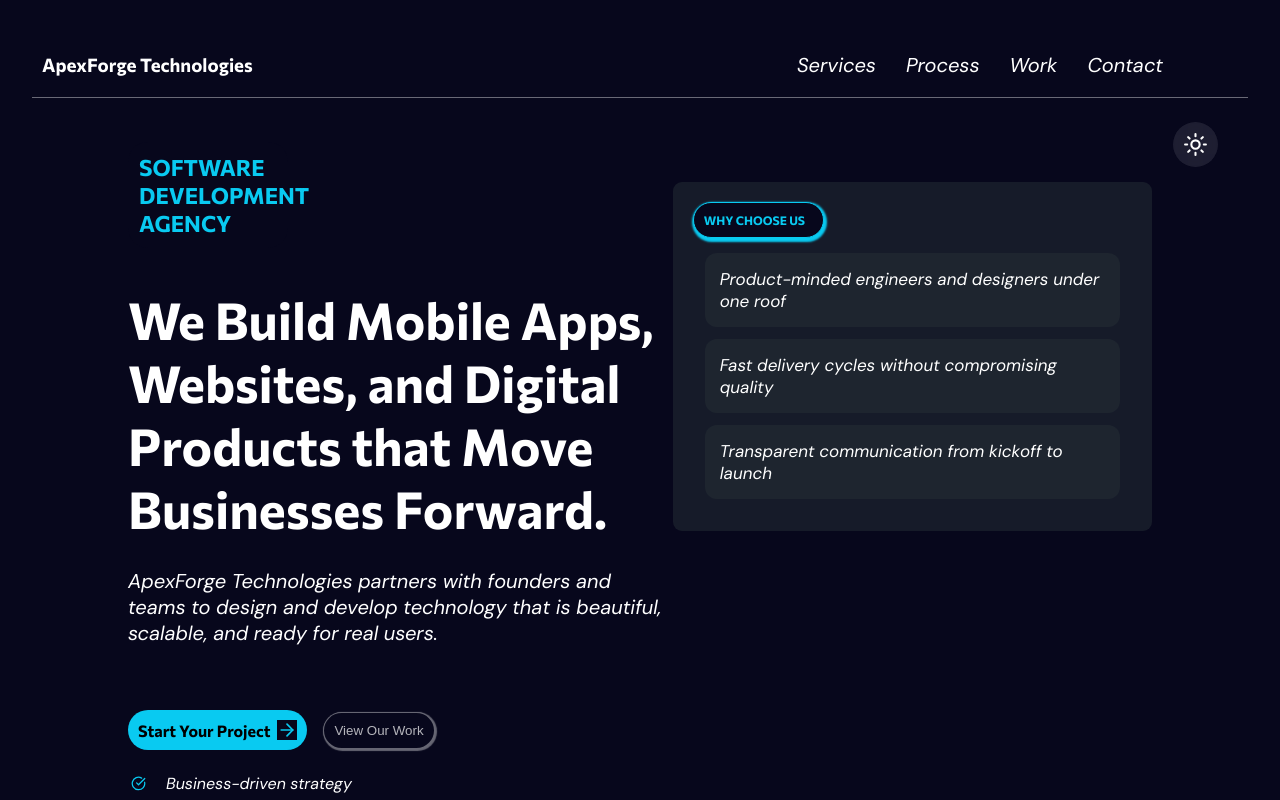
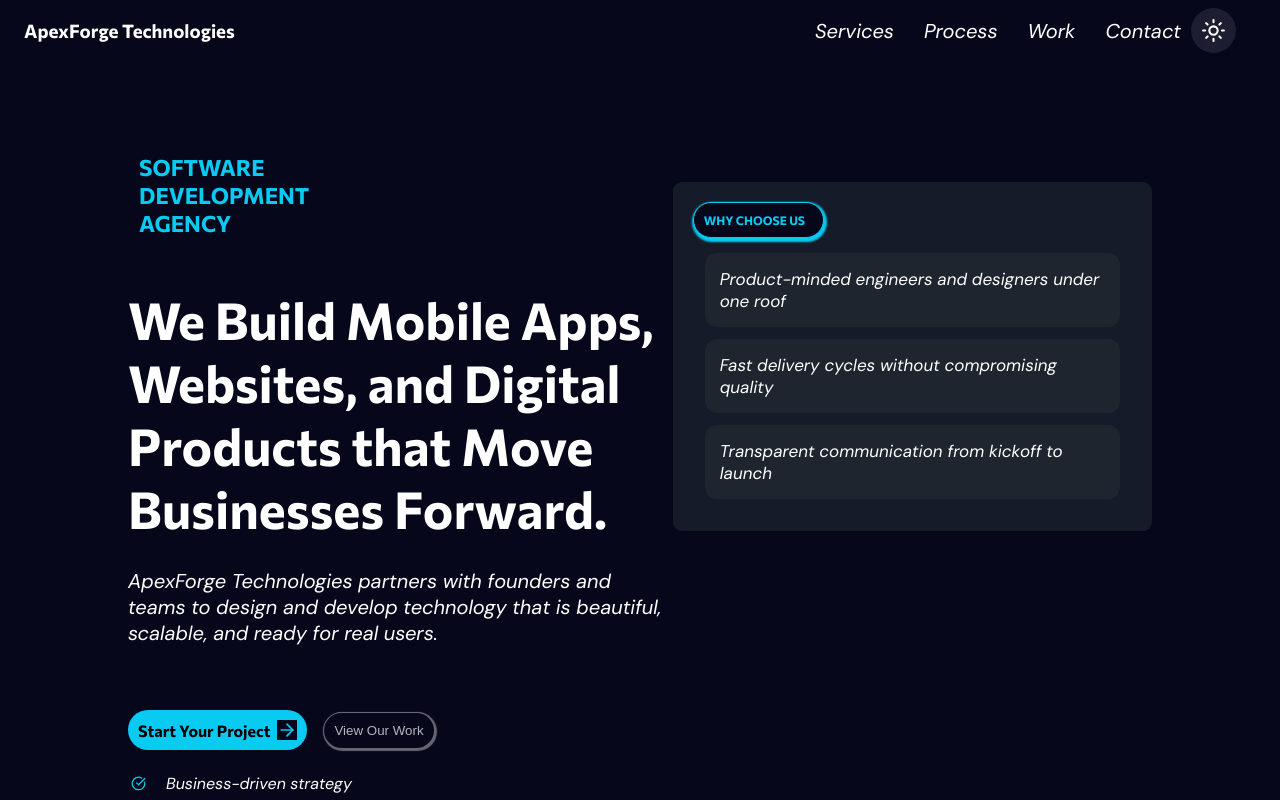
Before and after one commit to iamgreatofweb3/landing-demo-page, a React (Vite) app: page / in a window 1280 px wide. Shown: the top 800 px of the page. Built offline with nearby package versions, Linux system fonts and the light colour scheme.

Commit message:
changes 6

```diff
--- a/src/Header.css
+++ b/src/Header.css
@@ -1,27 +1,15 @@
  header {
-     display: flex;
-    align-items: center;
-    justify-content: space-between;
+
+
      position: fixed;
-     left: 0;
-     right: 0;
-     top: 0px;
-
-    padding: 10px;
-    border-bottom: 1px solid hsla(0, 0%, 100%, 0.397);
-    margin: 2em;
-    overflow: none;
-
-/*
-     position: fixed;
-    top: -8px;
+    top: -1em;
     left: 0;
     right: 0;
     z-index: 999;
     display: flex;
     align-items: center;
-    justify-content: space-between;
-    margin: 2em; */
+    gap: 11em;
+    padding:1.5em;
 
 }
 .left-header {
@@ -51,7 +39,6 @@
     opacity: blur;
     border-radius: 999px;
     position: relative;
-    top: 80px;
     left: -1em;
     overflow-x: none;
 
@@ -71,4 +58,8 @@
     font-family: Great1;
        }
     }
+    header {
+        display: flex;
+        justify-content: space-between;
+    }
 }
```
